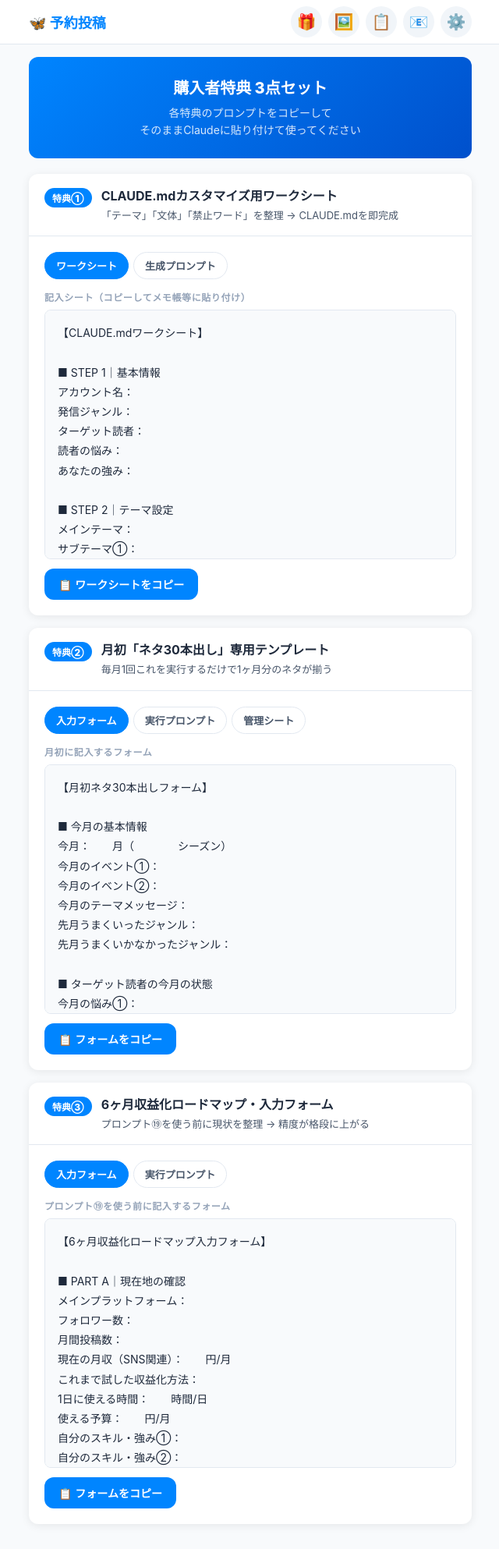
After one commit to omiyasan777777-bit/recipe-app, a Flask app: page /bonus in a window 1280 px wide. The commit adds this page. Shown: the whole page at 78% size, without its empty margins (319-959 px from the left). Run offline with Flask 3, Linux system fonts and the light colour scheme.

Commit message:
Add /bonus page to serve customer bonus templates via URL
- New route GET /bonus renders bonus.html
- Tab UI for each bonus: worksheet, prompt, management sheet
- One-click copy-to-clipboard for all content
- Added gift icon link in header navigation

https://claude.ai/code/session_01CAYZLYAtAjwys5wxviCeqY

```diff
--- a/templates/base.html
+++ b/templates/base.html
@@ -206,6 +206,7 @@
   <div class="header-inner">
     <a href="{{ url_for('index') }}" class="header-title">🦋 予約投稿</a>
     <div class="header-actions">
+      <a href="{{ url_for('bonus') }}" class="icon-btn" title="購入者特典">🎁</a>
       <a href="{{ url_for('thumbnail_generator') }}" class="icon-btn" title="サムネイルプロンプト生成">🖼️</a>
       <a href="{{ url_for('templates_list') }}" class="icon-btn" title="テンプレート">📋</a>
       <a href="{{ url_for('newsletter_index') }}" class="icon-btn" title="メルマガ">📧</a>
--- /dev/null
+++ b/templates/bonus.html
@@ -0,0 +1,480 @@
+{% extends "base.html" %}
+{% block content %}
+<style>
+  .bonus-hero {
+    background: linear-gradient(135deg, #0085ff 0%, #0050cc 100%);
+    color: #fff;
+    border-radius: var(--radius);
+    padding: 24px 20px;
+    margin-bottom: 20px;
+    text-align: center;
+  }
+  .bonus-hero h1 { font-size: 20px; font-weight: 800; margin-bottom: 8px; }
+  .bonus-hero p  { font-size: 14px; opacity: .85; line-height: 1.6; }
+
+  .bonus-card {
+    background: #fff;
+    border-radius: var(--radius);
+    box-shadow: var(--shadow);
+    margin-bottom: 16px;
+    overflow: hidden;
+  }
+  .bonus-card-header {
+    padding: 16px 20px;
+    border-bottom: 1px solid var(--gray-200);
+    display: flex;
+    align-items: flex-start;
+    gap: 12px;
+  }
+  .bonus-num {
+    background: var(--blue);
+    color: #fff;
+    font-size: 12px;
+    font-weight: 800;
+    padding: 4px 10px;
+    border-radius: 999px;
+    white-space: nowrap;
+    margin-top: 2px;
+  }
+  .bonus-title { font-size: 16px; font-weight: 700; line-height: 1.5; }
+  .bonus-subtitle { font-size: 13px; color: var(--gray-600); margin-top: 4px; line-height: 1.5; }
+
+  .bonus-body {
+    padding: 20px;
+  }
+
+  /* テキストエリア風の表示 */
+  .content-box {
+    background: var(--gray-50);
+    border: 1.5px solid var(--gray-200);
+    border-radius: 8px;
+    padding: 16px;
+    font-size: 14px;
+    line-height: 1.8;
+    white-space: pre-wrap;
+    word-break: break-word;
+    max-height: 320px;
+    overflow-y: auto;
+    font-family: inherit;
+    color: var(--gray-800);
+  }
+
+  .copy-row {
+    display: flex;
+    gap: 8px;
+    margin-top: 12px;
+    flex-wrap: wrap;
+  }
+  .btn-copy {
+    display: inline-flex; align-items: center; gap: 6px;
+    padding: 10px 18px;
+    border-radius: var(--radius);
+    border: none;
+    font-size: 14px;
+    font-weight: 600;
+    cursor: pointer;
+    background: var(--blue);
+    color: #fff;
+    transition: opacity .15s, transform .1s;
+  }
+  .btn-copy:active { transform: scale(.97); }
+  .btn-copy.copied { background: var(--green); }
+
+  .section-label {
+    font-size: 12px;
+    font-weight: 700;
+    color: var(--gray-400);
+    text-transform: uppercase;
+    letter-spacing: .05em;
+    margin-bottom: 8px;
+  }
+
+  .tab-nav {
+    display: flex;
+    gap: 6px;
+    margin-bottom: 12px;
+    overflow-x: auto;
+    padding-bottom: 2px;
+  }
+  .tab-nav button {
+    padding: 7px 14px;
+    border-radius: 999px;
+    border: 1.5px solid var(--gray-200);
+    background: #fff;
+    font-size: 13px;
+    font-weight: 600;
+    color: var(--gray-600);
+    cursor: pointer;
+    white-space: nowrap;
+    transition: all .15s;
+  }
+  .tab-nav button.active {
+    background: var(--blue);
+    color: #fff;
+    border-color: var(--blue);
+  }
+
+  .tab-panel { display: none; }
+  .tab-panel.active { display: block; }
+</style>
+
+<div class="bonus-hero">
+  <h1>購入者特典 3点セット</h1>
+  <p>各特典のプロンプトをコピーして<br>そのままClaudeに貼り付けて使ってください</p>
+</div>
+
+<!-- 特典① -->
+<div class="bonus-card">
+  <div class="bonus-card-header">
+    <span class="bonus-num">特典①</span>
+    <div>
+      <div class="bonus-title">CLAUDE.mdカスタマイズ用ワークシート</div>
+      <div class="bonus-subtitle">「テーマ」「文体」「禁止ワード」を整理 → CLAUDE.mdを即完成</div>
+    </div>
+  </div>
+  <div class="bonus-body">
+    <div class="tab-nav">
+      <button class="active" onclick="switchTab(this,'b1-step')">ワークシート</button>
+      <button onclick="switchTab(this,'b1-prompt')">生成プロンプト</button>
+    </div>
+
+    <div id="b1-step" class="tab-panel active">
+      <div class="section-label">記入シート（コピーしてメモ帳等に貼り付け）</div>
+      <div class="content-box" id="b1-step-text">【CLAUDE.mdワークシート】
+
+■ STEP 1｜基本情報
+アカウント名：
+発信ジャンル：
+ターゲット読者：
+読者の悩み：
+あなたの強み：
+
+■ STEP 2｜テーマ設定
+メインテーマ：
+サブテーマ①：
+サブテーマ②：
+サブテーマ③：
+投稿の目的：
+
+■ STEP 3｜文体・トーン
+話し方：（です・ます／だ・である／タメ口寄り）
+キャラクター像：
+文章の長さ：（短め100〜200字／中程度300〜500字／長め600字〜）
+絵文字：（積極的に使う／要所だけ／ほとんど使わない）
+
+■ STEP 4｜口ぐせ・表現
+よく使うフレーズ①：
+よく使うフレーズ②：
+よく使うフレーズ③：
+締めの言葉：
+
+■ STEP 5｜禁止ワード・NG表現
+NGワード①：
+NGワード②：
+NGワード③：
+避けたいトーン：
+
+■ STEP 6｜投稿フォーマット
+よく使う構成：
+ハッシュタグ方針：
+
+■ STEP 7｜参考アカウント
+参考①（アカウント名）：好きな点：
+参考②（アカウント名）：好きな点：</div>
+      <div class="copy-row">
+        <button class="btn-copy" onclick="copyText('b1-step-text', this)">📋 ワークシートをコピー</button>
+      </div>
+    </div>
+
+    <div id="b1-prompt" class="tab-panel">
+      <div class="section-label">CLAUDE.md生成プロンプト（ワークシート記入後に使用）</div>
+      <div class="content-box" id="b1-prompt-text">以下のワークシートの内容をもとに、私のSNS投稿専用のCLAUDE.mdファイルを作成してください。
+
+【ワークシートの内容】
+（← ここにワークシートの記入内容を貼り付ける）
+
+CLAUDE.mdには以下を含めてください：
+1. アカウントの基本方針（ジャンル・ターゲット・目的）
+2. 文体・トーンのルール
+3. よく使うフレーズ・締めの言葉
+4. 禁止ワード・NG表現のリスト
+5. 投稿フォーマットのテンプレート
+6. Claudeへの具体的な指示文（「投稿を作るときは必ず〜してください」形式）
+
+マークダウン形式で出力してください。</div>
+      <div class="copy-row">
+        <button class="btn-copy" onclick="copyText('b1-prompt-text', this)">📋 プロンプトをコピー</button>
+      </div>
+    </div>
+  </div>
+</div>
+
+<!-- 特典② -->
+<div class="bonus-card">
+  <div class="bonus-card-header">
+    <span class="bonus-num">特典②</span>
+    <div>
+      <div class="bonus-title">月初「ネタ30本出し」専用テンプレート</div>
+      <div class="bonus-subtitle">毎月1回これを実行するだけで1ヶ月分のネタが揃う</div>
+    </div>
+  </div>
+  <div class="bonus-body">
+    <div class="tab-nav">
+      <button class="active" onclick="switchTab(this,'b2-form')">入力フォーム</button>
+      <button onclick="switchTab(this,'b2-prompt')">実行プロンプト</button>
+      <button onclick="switchTab(this,'b2-sheet')">管理シート</button>
+    </div>
+
+    <div id="b2-form" class="tab-panel active">
+      <div class="section-label">月初に記入するフォーム</div>
+      <div class="content-box" id="b2-form-text">【月初ネタ30本出しフォーム】
+
+■ 今月の基本情報
+今月：　　月（　　　　シーズン）
+今月のイベント①：
+今月のイベント②：
+今月のテーマメッセージ：
+先月うまくいったジャンル：
+先月うまくいかなかったジャンル：
+
+■ ターゲット読者の今月の状態
+今月の悩み①：
+今月の悩み②：
+今月のニーズ①：
+今月のニーズ②：
+
+■ 投稿カテゴリ配分（合計30本）
+ノウハウ・How to系：　本
+体験談・ストーリー系：　本
+リスト・まとめ系：　本
+Q&A系：　本
+季節・トレンド系：　本
+商品・サービス紹介：　本
+読者交流系：　本
+その他：　本</div>
+      <div class="copy-row">
+        <button class="btn-copy" onclick="copyText('b2-form-text', this)">📋 フォームをコピー</button>
+      </div>
+    </div>
+
+    <div id="b2-prompt" class="tab-panel">
+      <div class="section-label">ネタ30本出し実行プロンプト</div>
+      <div class="content-box" id="b2-prompt-text">あなたは私のSNS投稿のネタ出しを手伝うアシスタントです。
+以下の条件をもとに、今月投稿する30本分のネタタイトルを考えてください。
+
+【今月の基本情報】
+・月・季節：
+・今月のイベント：
+・今月のテーマメッセージ：
+・先月うまくいったジャンル：
+・先月うまくいかなかったジャンル：
+
+【ターゲット読者の状態】
+・今月の悩み：
+・今月のニーズ：
+
+【投稿カテゴリと本数配分】
+・ノウハウ・How to系：　本
+・体験談・ストーリー系：　本
+・リスト・まとめ系：　本
+・Q&A系：　本
+・季節・トレンド系：　本
+・商品・サービス紹介：　本
+・読者交流系：　本
+
+【出力形式】
+以下の形式で30本分出力してください：
+
+No.01 [カテゴリ] タイトル案
+No.02 [カテゴリ] タイトル案
+…（30本まで）
+
+タイトルは投稿の1行目として使えるレベルに具体的に書いてください。
+抽象的なタイトルは禁止。読者が「自分のことだ」と感じる表現にしてください。</div>
+      <div class="copy-row">
+        <button class="btn-copy" onclick="copyText('b2-prompt-text', this)">📋 プロンプトをコピー</button>
+      </div>
+    </div>
+
+    <div id="b2-sheet" class="tab-panel">
+      <div class="section-label">ネタ管理シート（スプレッドシートに貼り付けて使用）</div>
+      <div class="content-box" id="b2-sheet-text">No.	タイトル	カテゴリ	投稿予定日	ステータス	メモ
+01			未着手
+02			未着手
+03			未着手
+04			未着手
+05			未着手
+06			未着手
+07			未着手
+08			未着手
+09			未着手
+10			未着手
+11			未着手
+12			未着手
+13			未着手
+14			未着手
+15			未着手
+16			未着手
+17			未着手
+18			未着手
+19			未着手
+20			未着手
+21			未着手
+22			未着手
+23			未着手
+24			未着手
+25			未着手
+26			未着手
+27			未着手
+28			未着手
+29			未着手
+30			未着手	</div>
+      <div class="copy-row">
+        <button class="btn-copy" onclick="copyText('b2-sheet-text', this)">📋 管理シートをコピー</button>
+      </div>
+    </div>
+  </div>
+</div>
+
+<!-- 特典③ -->
+<div class="bonus-card">
+  <div class="bonus-card-header">
+    <span class="bonus-num">特典③</span>
+    <div>
+      <div class="bonus-title">6ヶ月収益化ロードマップ・入力フォーム</div>
+      <div class="bonus-subtitle">プロンプト⑲を使う前に現状を整理 → 精度が格段に上がる</div>
+    </div>
+  </div>
+  <div class="bonus-body">
+    <div class="tab-nav">
+      <button class="active" onclick="switchTab(this,'b3-form')">入力フォーム</button>
+      <button onclick="switchTab(this,'b3-prompt')">実行プロンプト</button>
+    </div>
+
+    <div id="b3-form" class="tab-panel active">
+      <div class="section-label">プロンプト⑲を使う前に記入するフォーム</div>
+      <div class="content-box" id="b3-form-text">【6ヶ月収益化ロードマップ入力フォーム】
+
+■ PART A｜現在地の確認
+メインプラットフォーム：
+フォロワー数：
+月間投稿数：
+現在の月収（SNS関連）：　　円/月
+これまで試した収益化方法：
+1日に使える時間：　　時間/日
+使える予算：　　円/月
+自分のスキル・強み①：
+自分のスキル・強み②：
+
+■ PART B｜ゴール設定
+6ヶ月後の収益目標：月　　　　円
+6ヶ月後のフォロワー目標：　　　人
+6ヶ月後になりたい状態：
+絶対にやりたくないこと①：
+絶対にやりたくないこと②：
+
+■ PART C｜ビジネスモデル
+販売したい商品・サービス：
+価格イメージ：　　円
+誰向け：
+解決できる悩み：
+想定する顧客獲得フロー：
+　SNS投稿 →
+　↓
+　↓
+　↓（最終：購入 or 問い合わせ）
+
+■ PART D｜障壁・不安
+収益化への不安①：
+収益化への不安②：
+過去に挫折した理由：
+今一番困っていること：
+
+■ PART E｜競合・差別化
+参考アカウント①：参考にしたい点：
+参考アカウント②：参考にしたい点：
+自分が勝てるポイント①：
+自分が勝てるポイント②：</div>
+      <div class="copy-row">
+        <button class="btn-copy" onclick="copyText('b3-form-text', this)">📋 フォームをコピー</button>
+      </div>
+    </div>
+
+    <div id="b3-prompt" class="tab-panel">
+      <div class="section-label">6ヶ月ロードマップ生成プロンプト（フォーム記入後に使用）</div>
+      <div class="content-box" id="b3-prompt-text">あなたはSNSを活用した収益化のプロフェッショナルです。
+以下の入力フォームの内容をもとに、私専用の「6ヶ月収益化ロードマップ」を作成してください。
+
+【入力フォームの内容】
+（← ここにフォームの記入内容をすべて貼り付ける）
+
+【ロードマップの出力形式】
+以下の構成で作成してください：
+
+■ 現状分析と勝ち筋
+（強み・課題・最短ルートの見立て）
+
+■ 月別アクションプラン
+
+▼ 1ヶ月目：基盤づくり
+- 目標：
+- 主なアクション（3〜5個）：
+- 月末チェックポイント：
+
+▼ 2ヶ月目：露出拡大
+▼ 3ヶ月目：初収益化
+▼ 4ヶ月目：仕組み化
+▼ 5ヶ月目：スケールアップ
+▼ 6ヶ月目：安定化・再現性
+
+■ 収益化タイムライン予測
+（月別の想定収益と根拠）
+
+■ 最初の7日間でやること
+（今日から始められる具体的アクション5つ）
+
+■ 注意点・落とし穴
+
+現実的かつ具体的に、私の状況に合わせて作成してください。</div>
+      <div class="copy-row">
+        <button class="btn-copy" onclick="copyText('b3-prompt-text', this)">📋 プロンプトをコピー</button>
+      </div>
+    </div>
+  </div>
+</div>
+
+<script>
+function switchTab(btn, panelId) {
+  const card = btn.closest('.bonus-body');
+  card.querySelectorAll('.tab-nav button').forEach(b => b.classList.remove('active'));
+  card.querySelectorAll('.tab-panel').forEach(p => p.classList.remove('active'));
+  btn.classList.add('active');
+  document.getElementById(panelId).classList.add('active');
+}
+
+function copyText(elementId, btn) {
+  const text = document.getElementById(elementId).textContent;
+  navigator.clipboard.writeText(text).then(() => {
+    const original = btn.innerHTML;
+    btn.innerHTML = '✅ コピーしました';
+    btn.classList.add('copied');
+    setTimeout(() => {
+      btn.innerHTML = original;
+      btn.classList.remove('copied');
+    }, 2000);
+  }).catch(() => {
+    // フォールバック
+    const el = document.getElementById(elementId);
+    const range = document.createRange();
+    range.selectNodeContents(el);
+    window.getSelection().removeAllRanges();
+    window.getSelection().addRange(range);
+    document.execCommand('copy');
+    window.getSelection().removeAllRanges();
+    btn.innerHTML = '✅ コピーしました';
+    btn.classList.add('copied');
+    setTimeout(() => { btn.innerHTML = '📋 コピー'; btn.classList.remove('copied'); }, 2000);
+  });
+}
+</script>
+{% endblock %}
--- a/web_app.py
+++ b/web_app.py
@@ -283,6 +283,11 @@ def thumbnail_generator():
     return render_template("thumbnail_generator.html")
 
 
+@app.route("/bonus")
+def bonus():
+    return render_template("bonus.html")
+
+
 # ── メルマガ ────────────────────────────────────────────────────────
 
 def get_smtp_config():
```
